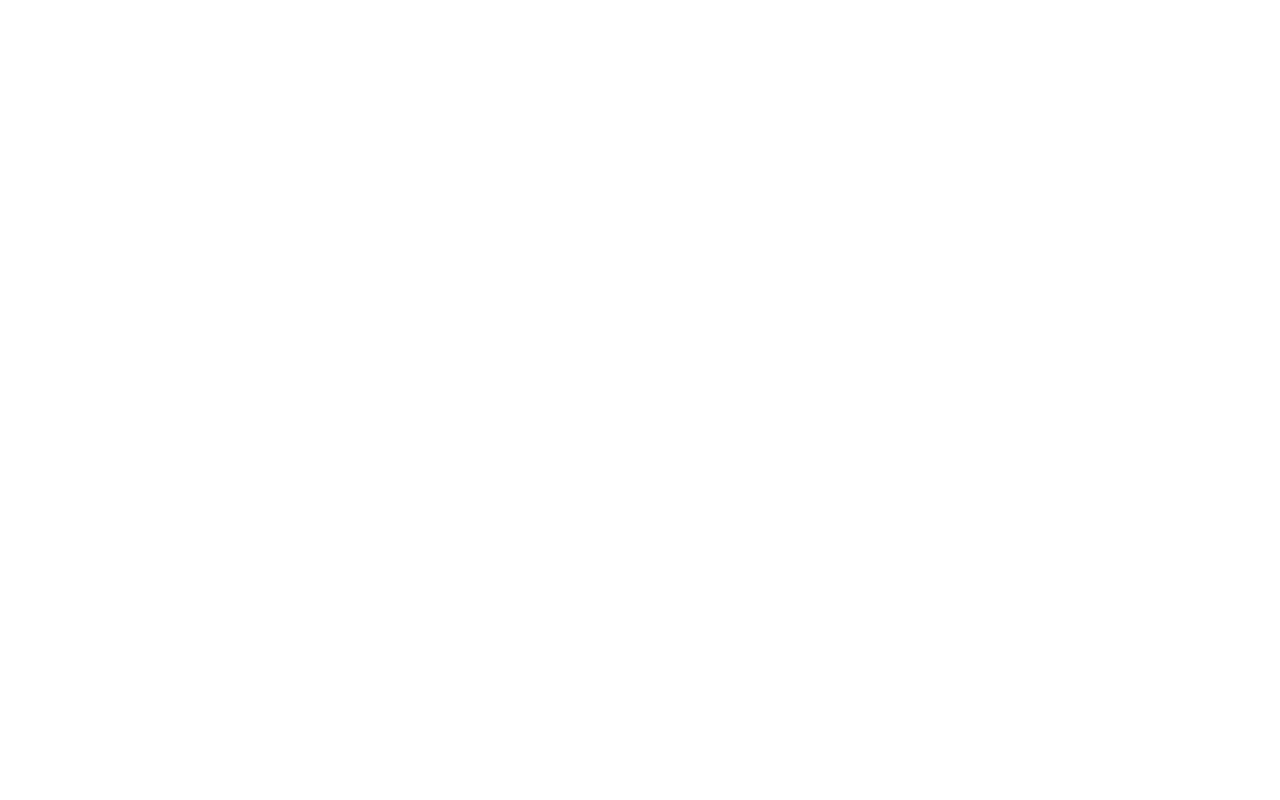
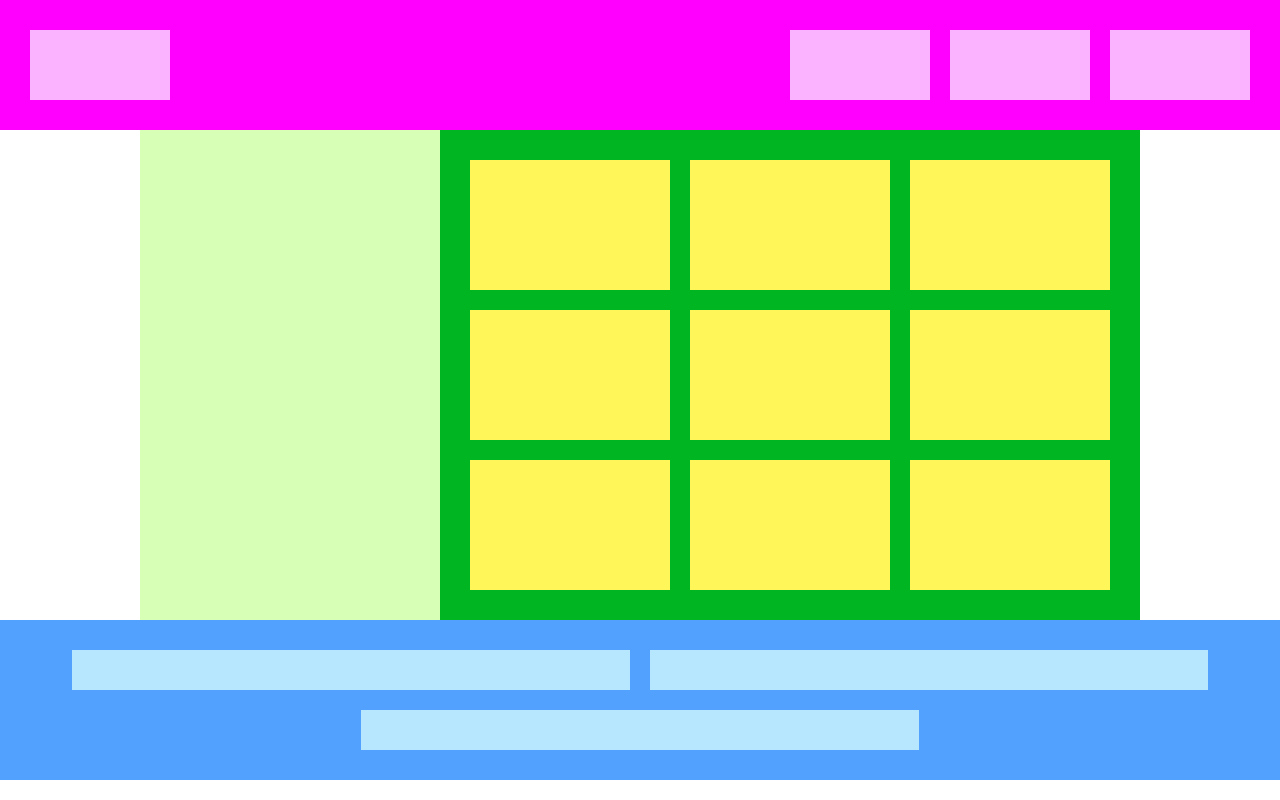
Before and after one commit to Sakura-Hirokawa/1-flex-enshu, a plain HTML site: page index.html in a window 1280 px wide. Drawn offline with Linux system fonts and the light colour scheme.

Commit message:
[Finish]flex演習問題

```diff
--- a/style.css
+++ b/style.css
@@ -3,3 +3,58 @@
   padding: 0;
   box-sizing: border-box;
 }
+
+.header {
+  background-color: #ff00ff;
+  padding: 30px 20px;
+  display: flex;
+  justify-content: flex-end;
+}
+.header > div {
+  background-color: #fbb3ff;
+  width: 140px;
+  height: 70px;
+  margin: 0 10px;
+}
+.header > :first-child {
+  margin-right: auto;
+}
+
+.main {
+  display: flex;
+  justify-content: center;
+}
+.sidebar {
+  background-color: #d8ffb6;
+  width: 300px;
+}
+.content {
+  background-color: #00b522;
+  padding: 20px;
+  max-width: 700px;
+  flex-grow: 1;
+  display: flex;
+  flex-wrap: wrap;
+  justify-content: center;
+}
+.content > div {
+  background-color: #fff75a;
+  flex-basis: 200px;
+  height: 130px;
+  margin: 10px;
+}
+
+.footer {
+  background-color: #52a1ff;
+  padding: 20px;
+  display: flex;
+  flex-wrap: wrap;
+  justify-content: center;
+}
+.footer > div {
+  background-color: #b6e7ff;
+  width: 45%;
+  max-width: 600px;
+  height: 40px;
+  margin: 10px;
+}
```
